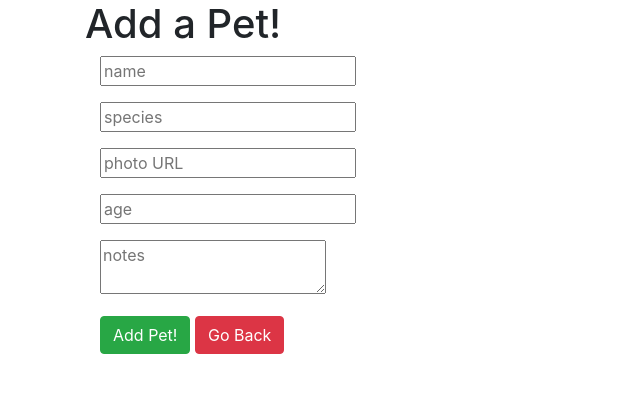
After one commit to thebookofjedediah/adoption-agency-flask, a Flask app: page /add in a window 1280 px wide. The commit adds this page. Shown: the top 393 px of the page, without its empty margins (0-640 px from the left). Run offline with Flask 2, Linux system fonts and the light colour scheme; some libraries are stand-ins or nearby versions.

Commit message:
adding a pet form working

```diff
--- a/app.py
+++ b/app.py
@@ -21,8 +21,32 @@ def get_home():
     pets = Pet.query.all()
     return render_template('home.html', pets=pets)
 
+# SHOW PET DETAILS
 @app.route('/<int:pet_id>')
 def show_pet_details(pet_id):
     """show details about a single pet"""
     pet = Pet.query.get_or_404(pet_id)
     return render_template('pet-details.html', pet=pet)
+
+# CREATE NEW PET FORM
+@app.route('/add')
+def add_pet_form():
+    """form to create a new pet"""
+    return render_template('pet-form.html')
+
+# CREATE THE NEW PET
+@app.route('/add', methods=['POST'])
+def create_new_pet():
+    """Creating a new pet and go to home page"""
+    name = request.form["name"]
+    species = request.form["species"]
+    photo_url = request.form["photo_url"]
+    age = request.form["age"]
+    notes = request.form["notes"]
+    age = int(age) if age else None
+
+    new_pet = Pet(name=name, species=species, photo_url=photo_url, age=age, notes=notes)
+    db.session.add(new_pet)
+    db.session.commit()
+
+    return redirect('/')
--- /dev/null
+++ b/static/style.css
@@ -0,0 +1,3 @@
+.pet-image {
+    max-width: 250px;
+}
--- a/templates/home.html
+++ b/templates/home.html
@@ -17,4 +17,6 @@
 {% endfor %}
 </ul>
 
+<a href="/add" class="btn btn-success">Add Pet</a>
+
 {% endblock %}
--- /dev/null
+++ b/templates/pet-form.html
@@ -0,0 +1,30 @@
+{% extends 'base.html' %}
+{% block title %} Add Pet {% endblock %}
+{% block content %}
+<h1>Add a Pet!</h1>
+
+<form action="/add", method="POST" class="container">
+    <div class="form-group">
+        <input type="text" name="name" placeholder="name">
+    </div>
+
+    <div class="form-group">
+        <input type="text" name="species" placeholder="species">
+    </div>
+
+    <div class="form-group">
+        <input type="text" name="photo_url" placeholder="photo URL">
+    </div>
+
+    <div class="form-group">
+        <input type="number" name="age" placeholder="age">
+    </div>
+
+    <div class="form-group">
+        <textarea type="text" name="notes" placeholder="notes"></textarea>
+    </div>
+    <button class="btn btn-success">Add Pet!</button>
+    <a href="/" class="btn btn-danger">Go Back</a>
+</form>
+
+{% endblock %}
```
Also changed, not shown: templates/pet-details.html (+7 -0 lines).
